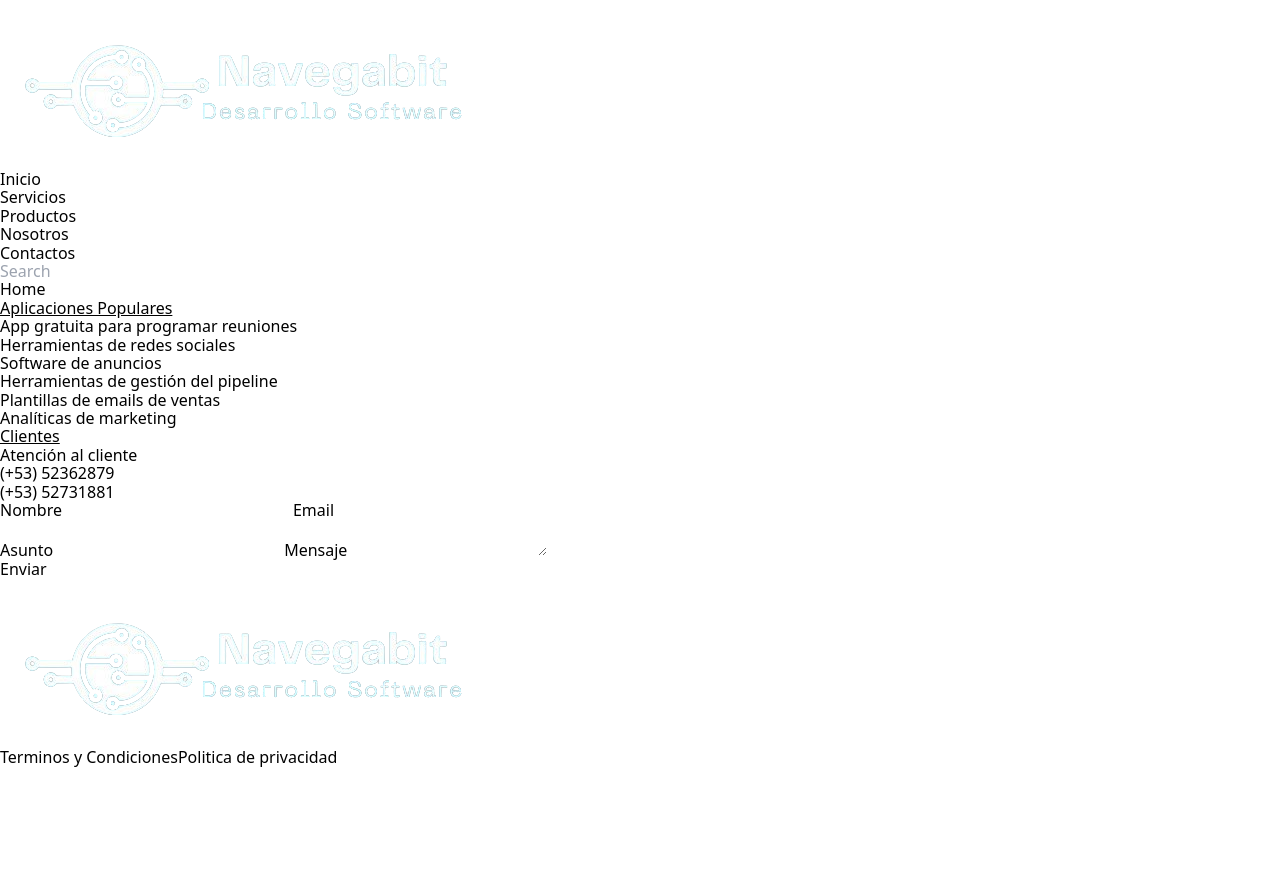
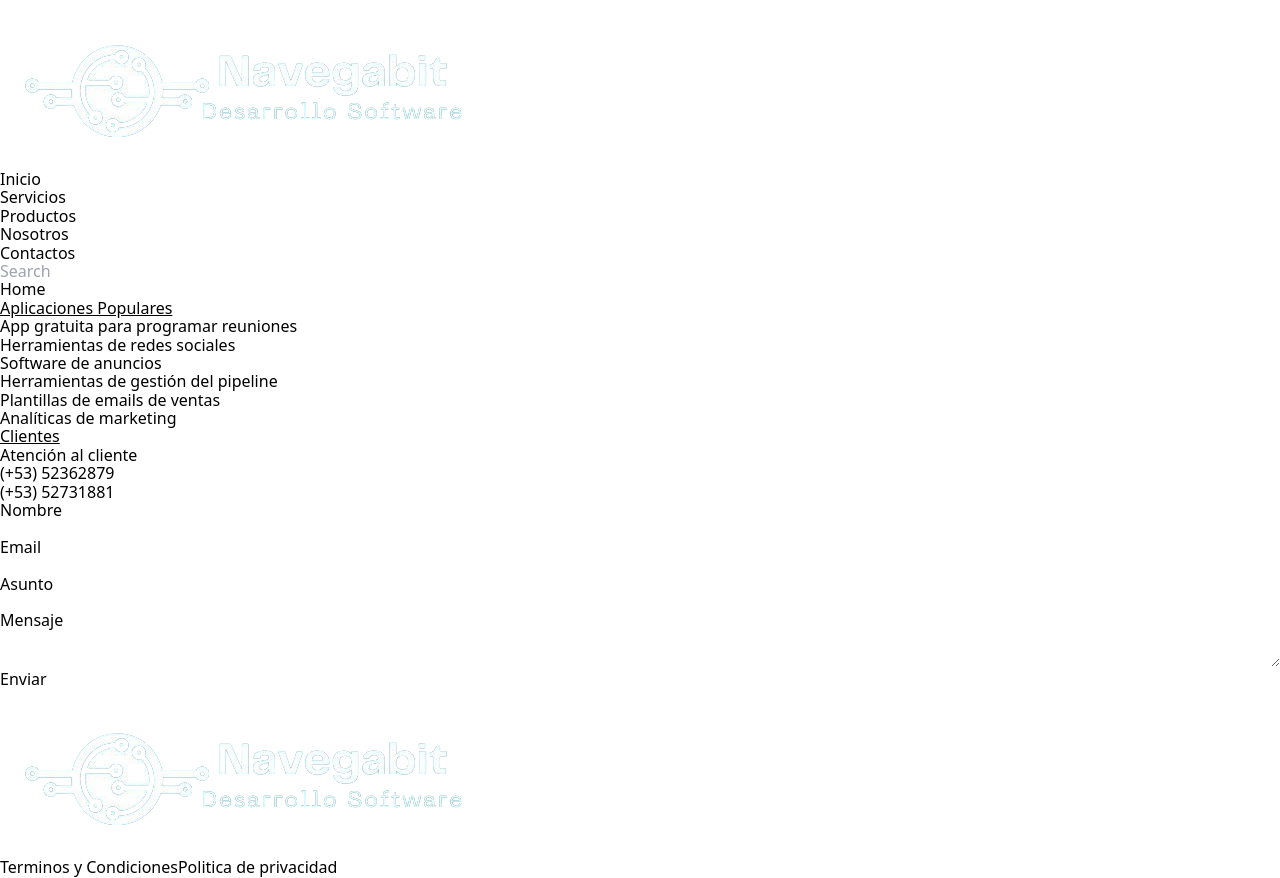
Before and after one commit to EmmeKoZzz/NavegabitHome, a React (Vite) app: page / in a window 1280 px wide. Before the commit the page ends 800 px from the top, so only its background shows below. Built offline with nearby package versions, Linux system fonts and the light colour scheme; what @material-tailwind/react would draw is missing.

Commit message:
changing style

```diff
--- a/src/containers/index.css
+++ b/src/containers/index.css
@@ -18,6 +18,10 @@
 
 .navbaritem {
 	@apply hover:border-b-2 border-white h-full items-center flex;
+}
+
+.FormInput {
+	@apply transition-all duration-300 w-full text-black rounded-[0.375rem] focus:ring-offset-[#b6c7d6] focus:ring-[#b6c7d6] focus:border-[#86b7fe] focus:ring-offset-[0.1rem]
 }
 
 body,
--- a/src/modules/Components/FormInput.tsx
+++ b/src/modules/Components/FormInput.tsx
@@ -5,9 +5,6 @@ interface FormInputProps {
   labelStyle?: string;
   inputStyle?: string;
 }
-
-export const inputStyle =
-  "transition-all duration-300 w-full text-black rounded-[0.375rem] focus:ring-offset-[#b6c7d6] focus:ring-[#b6c7d6] focus:border-[#86b7fe] focus:ring-offset-[0.1rem] ";
 
 export const FormInput = (props: FormInputProps) => {
   let input;
@@ -28,13 +25,13 @@ export const FormInput = (props: FormInputProps) => {
 		props.type === "textarea" ? (
 			<textarea
 				placeholder={props.placeholder}
-        className={inputStyle + props.inputStyle}
+				className={`FormInput ${props.inputStyle}`}
 			/>
 		) : (
 			<input
 				type={props.type}
 				placeholder={props.placeholder}
-        className={inputStyle + props.inputStyle}
+				className={`FormInput ${props.inputStyle}`}
 			/>
 		);
 
--- a/src/modules/Header/components/NavBarSearch.tsx
+++ b/src/modules/Header/components/NavBarSearch.tsx
@@ -1,11 +1,15 @@
 const NavBarSearch = () => {
     return (
-        <form action="" role="search" className="w-4/5 flex py-4">
-            <input type="serach" placeholder="Search" aria-label="Search" className="mr-2 block w-full py-1.5 px-3 text-base font-normal text-[#212529] bg-white bg-clip-padding	border border-solid border-[#ced4da] rounded-md transition-all"/>
-            <i className="mt-1.5 mr-[5px] w-[4%] font-[Telegraf] text-white text-lg before:content-['\f52a'] before:inline-block before:font-[boostrap-icons] before:not-italic before:font-normal before:normal-nums before:normal-case before:leading-none before:align-[-0.125rem]">
-            </i>
-        </form>
-    )
+			<form action="" role="search" className="w-4/5 flex py-4">
+				<input
+					type="search"
+					placeholder="Search"
+					aria-label="Search"
+					className="mr-2 block w-full py-1.5 px-3 text-base FormInput"
+				/>
+				<i className="mt-1.5 mr-[5px] w-[4%] font-[Telegraf] text-white text-lg before:content-['\f52a'] before:inline-block before:font-[boostrap-icons] before:not-italic before:font-normal before:normal-nums before:normal-case before:leading-none before:align-[-0.125rem]"></i>
+			</form>
+		);
 }
 
 export default NavBarSearch
```
Lines whose indentation alone changed are shown as unchanged.
